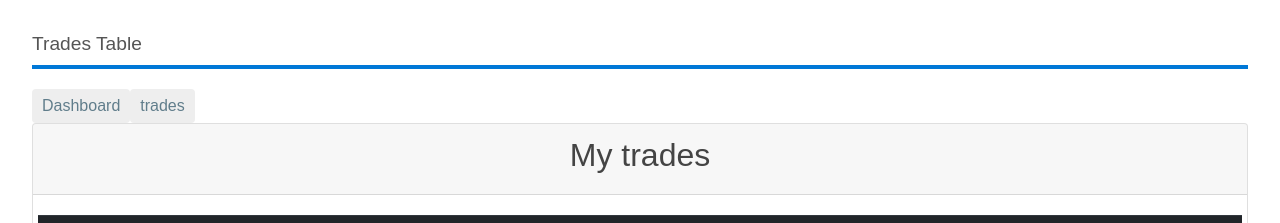
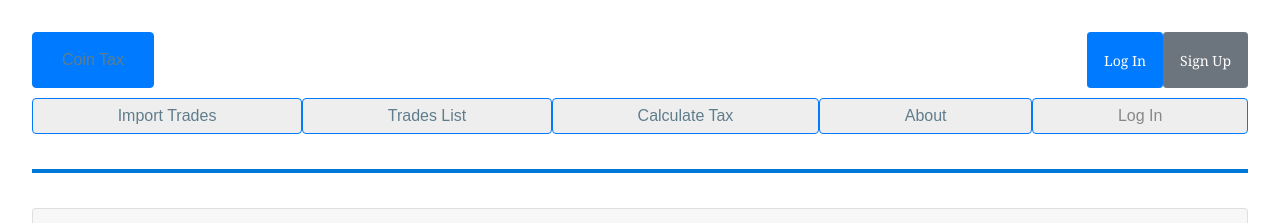
Before and after one commit to bsezer/cointax, an Angular app: page /trades in a window 1280 px wide. Shown: the top 223 px of the page. Built offline with nearby package versions, Linux system fonts and the light colour scheme; no server answers; what angular-in-memory-web-api would draw is missing.

Commit message:
Added a navigation bar with a simple login modal

```diff
--- /dev/null
+++ b/src/app/app.component.html
@@ -0,0 +1,31 @@
+<span>
+</span>
+<div class="btn-toolbar justify-content-between" role="toolbar" aria-label="Toolbar with button groups">
+  <div class="btn-group" role="group" aria-label="First group">
+    <button type="button" class="btn btn-primary">
+      <a class="btn btn-primary nav-item nav-link" routerLink="/dashboard">{{title}}</a>
+    </button>
+  </div>
+  <div class="input-group">
+    <!-- Button trigger modal -->
+    <button type="button" class="btn btn-sm btn-primary nav-item nav-link" data-toggle="modal" data-target="#loginModal">
+        Log In
+    </button>
+    <!-- Button trigger modal -->
+    <button type="button" class="btn btn-sm btn-secondary nav-item nav-link" data-toggle="modal" data-target="#signUpModal">
+        Sign Up
+    </button>
+  </div>
+</div>
+<nav class="nav nav-pills nav-fill">
+  <a class="btn btn-primary nav-item nav-link" routerLink="/dashboard">Import Trades</a>
+  <a class="btn btn-primary nav-item nav-link" routerLink="/trades">Trades List</a>
+  <a class="btn btn-primary nav-item nav-link" routerLink="/trades">Calculate Tax</a>
+  <a class="btn btn-primary nav-item nav-link" routerLink="/trades">About</a>
+  <a class="btn btn-primary nav-item nav-link" data-toggle="modal" data-target="#loginModal">Log In</a>
+</nav>
+<br>
+<div class="header-bar"></div>
+<br>
+<my-login></my-login>
+<router-outlet></router-outlet>
--- a/src/app/app.component.ts
+++ b/src/app/app.component.ts
@@ -2,17 +2,9 @@ import { Component } from '@angular/core';
 
 @Component({
   selector: 'my-root',
-  template: `
-    <h1>{{title}}</h1>
-    <div class="header-bar"></div>
-    <nav>
-      <a routerLink="/dashboard" routerLinkActive="active">Dashboard</a>
-      <a routerLink="/trades" routerLinkActive="active">trades</a>
-    </nav>
-    <router-outlet></router-outlet>
-  `,
+  templateUrl: './app.component.html',
   styleUrls: ['./app.component.css']
 })
 export class AppComponent {
-  title = 'Trades Table';
+  title = 'Coin Tax';
 }
--- a/src/app/app.module.ts
+++ b/src/app/app.module.ts
@@ -5,7 +5,6 @@ import { HttpClientModule } from '@angular/common/http';
 
 import { HttpClientInMemoryWebApiModule, InMemoryDbService } from 'angular-in-memory-web-api';
 import { InMemoryDataService } from './in-memory-data.service';
-// import { InMemoryWebApiModule } from 'angular-in-memory-web-api';
 
 import { AppComponent } from './app.component';
 import { AppRoutingModule } from './app-routing.module';
@@ -14,6 +13,7 @@ import { DashboardComponent } from './dashboard/dashboard.component';
 import { TradesComponent } from './trade/trades/trades.component';
 import { TradeDetailComponent } from './trade/trade-detail/trade-detail.component';
 import { TradeSearchComponent } from './trade/trade-search/trade-search.component';
+import { LoginComponent } from './login/login.component';
 
 @NgModule({
   imports: [
@@ -33,6 +33,7 @@ import { TradeSearchComponent } from './trade/trade-search/trade-search.componen
     TradeSearchComponent,
     TradesComponent,
     TradeDetailComponent,
+    LoginComponent,
   ],
   providers: [TradeService],
   bootstrap: [AppComponent]
--- /dev/null
+++ b/src/app/login/login.component.html
@@ -0,0 +1,36 @@
+<!-- Modal -->
+<div class="modal fade" id="loginModal" tabindex="-1" role="dialog" aria-labelledby="exampleModalLabel" aria-hidden="true">
+  <div class="modal-dialog" role="document">
+    <div class="modal-content">
+      <div class="modal-header">
+        <h5 class="modal-title" id="exampleModalLabel">Modal title</h5>
+        <button type="button" class="close" data-dismiss="modal" aria-label="Close">
+          <span aria-hidden="true">&times;</span>
+        </button>
+      </div>
+      <div class="modal-body">
+        <form>
+          <div class="form-group">
+            <label for="exampleInputEmail1">Email address</label>
+            <input type="email" class="form-control" id="exampleInputEmail1" aria-describedby="emailHelp" placeholder="Enter email">
+            <small id="emailHelp" class="form-text text-muted">We'll never share your email with anyone else.</small>
+          </div>
+          <div class="form-group">
+            <label for="exampleInputPassword1">Password</label>
+            <input type="password" class="form-control" id="exampleInputPassword1" placeholder="Password">
+          </div>
+          <div class="form-check">
+            <input type="checkbox" class="form-check-input" id="exampleCheck1">
+            <label class="form-check-label" for="exampleCheck1">Check me out</label>
+          </div>
+          <button type="submit" class="btn btn-primary">Submit</button>
+        </form>
+      </div>
+      <div class="modal-footer">
+        <button type="button" class="btn btn-secondary" data-dismiss="modal">Sign Up</button>
+        <button type="button" class="btn btn-secondary" data-dismiss="modal">Close</button>
+        <button type="button" class="btn btn-primary">Save changes</button>
+      </div>
+    </div>
+  </div>
+</div>
--- /dev/null
+++ b/src/app/login/login.component.ts
@@ -0,0 +1,16 @@
+import { Component, OnInit } from '@angular/core';
+import { Router } from '@angular/router';
+
+@Component({
+  selector: 'my-login',
+  templateUrl: './login.component.html',
+  styleUrls: ['./login.component.css']
+})
+export class LoginComponent implements OnInit {
+
+  constructor() {
+  }
+
+  ngOnInit(): void {
+  }
+}
```
Also changed, not shown: src/app/login/login.component.css (added).
